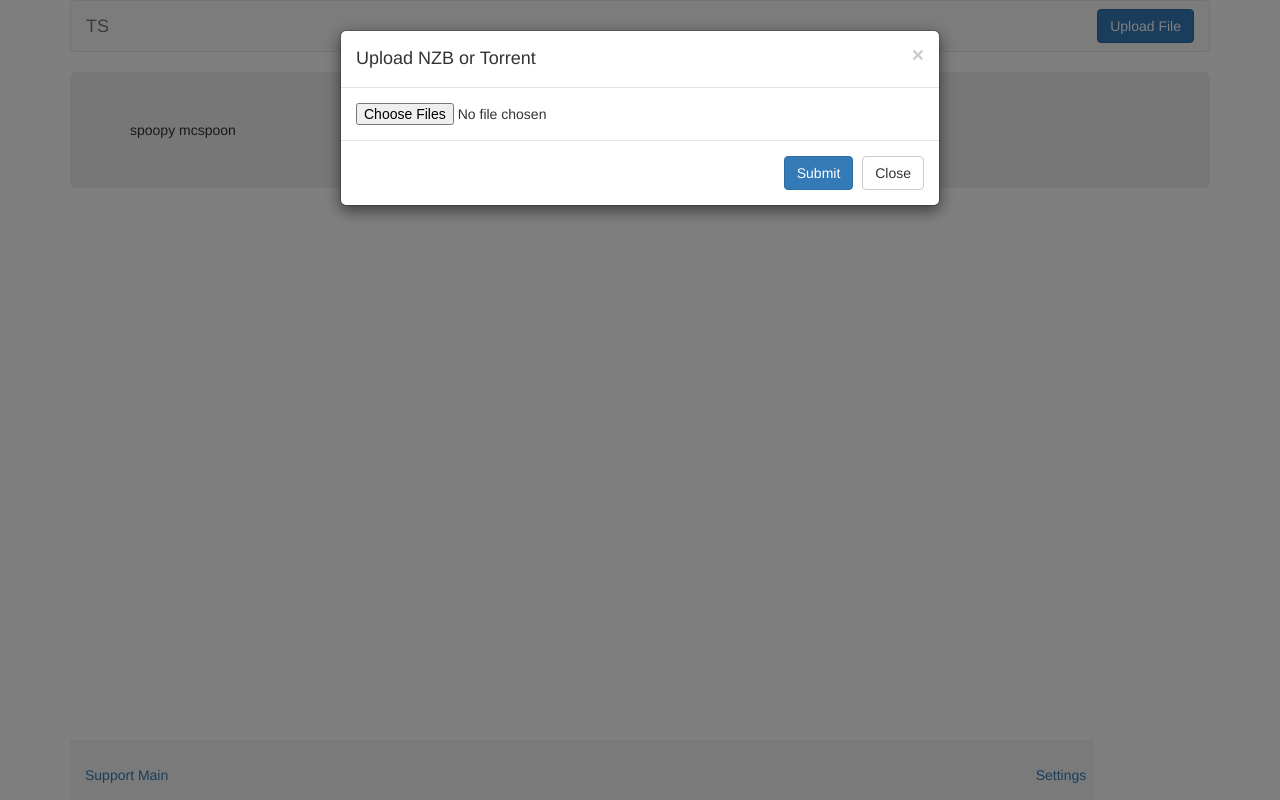
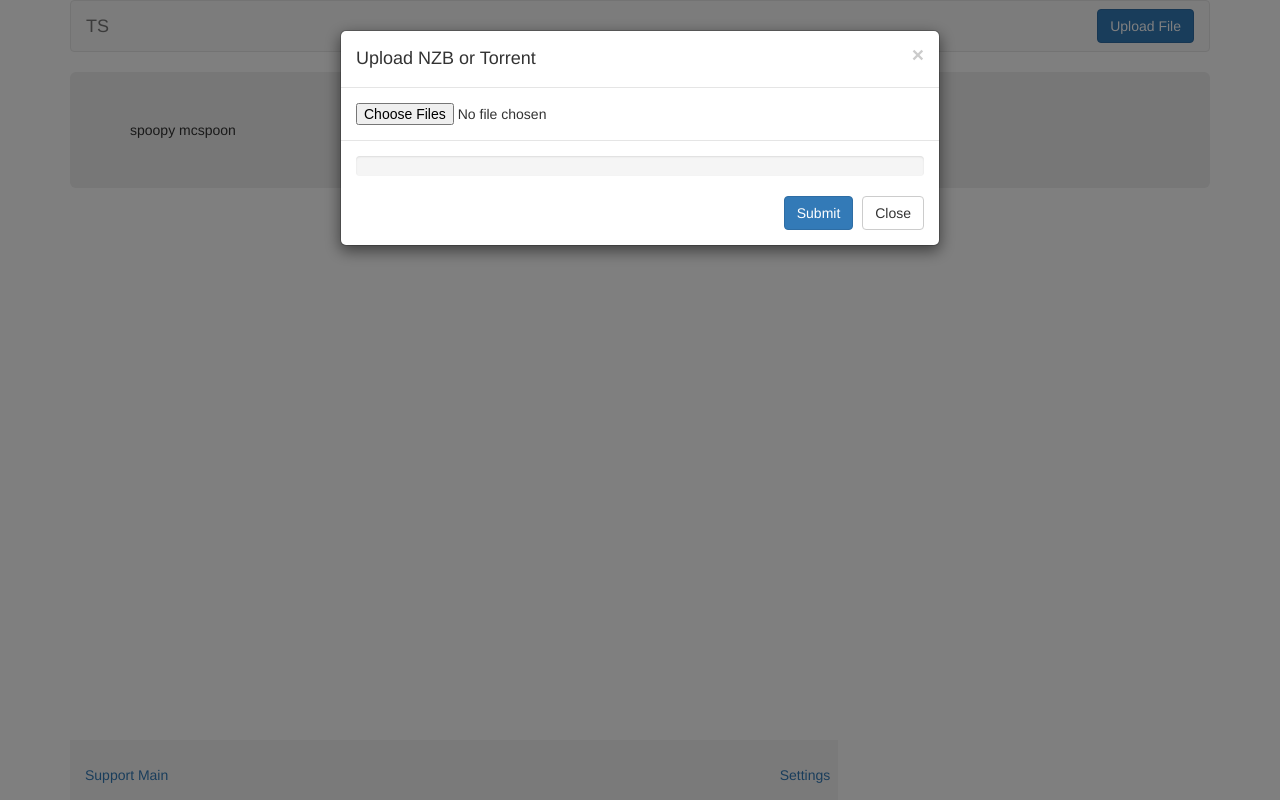
Before and after one commit to weevis/transportstation, a Flask app: page / in a window 1280 px wide, after a click on "Upload File". Run offline with Flask 2, Linux system fonts and the light colour scheme; some libraries are stand-ins or nearby versions.

Commit message:
Working progress bar on uploads of nzb or torrent

```diff
--- a/templates/layout.html
+++ b/templates/layout.html
@@ -19,7 +19,7 @@
 		 position: absolute;
 		 bottom: 0;
 		 /* Set the fixed height of the footer here */
-          width: 80%;
+          	  width: 60%;
 		  height: 60px;
 		  background-color: #f5f5f5;
 		}
--- a/templates/main_window/index.html
+++ b/templates/main_window/index.html
@@ -43,7 +43,11 @@
 					{{ uploadNZBForm.filename(multiple="multiple") }}
  			    </div>
 			    <div class="modal-footer">
-			        <button type="submit" class="btn btn-primary">Submit</button>&nbsp;<button type="button" class="btn btn-default" data-dismiss="modal">Close</button>
+			        <div class="progress progress-striped active">
+				<div class="progress-bar" role="progressbar" aria-valuenow="0" aria-valuemin="0" aria-valuemax="100">
+				</div>
+				</div>
+			        <button type="submit" class="btn btn-primary">Submit</button>&nbsp;<button type="button" class="btn btn-default" data-dismiss="modal" id="closebtn">Close</button>
 			    </div>
 			    </form>
 			</div>
@@ -70,13 +74,32 @@
 				type: "POST",
 				method: "POST",
 				data: fdata,
+				beforeSend: function() {
+					$('.progress-bar').css('width', 0+'%').attr('aria-valuenow', 0);
+				},
+				xhr: function() {
+					var xhr = $.ajaxSettings.xhr();
+					xhr.upload.onprogress = function(e) {
+						if(e.lengthComputable)
+						{
+							var max = e.total;
+							var current = e.loaded;
+							var Percentage = (current * 100)/max;
+							$('.progress-bar').css('width', Percentage+'%').attr('aria-valuenow', Percentage);
+							console.log(Percentage);
+						}
+					};
+					return xhr;
+				},
 				cache: false,
 				processData: false,
 				contentType: false,
-				async: false,
 				success: function( data ) {
 			                if( data.success == true )
                     			{
+						var $el = $('#filename');
+						$el.wrap('<form>').closest('form').get(0).reset();
+						$el.unwrap();
 			                        alert('success');
 		                        }
 		                       else
@@ -91,7 +114,6 @@
 		$(document).ready( function() {
 			$('input[type=file]').on('change', prepareUpload);
 			$('form').on('submit', uploadFiles );
-
 		});
 	</script>
 	{% endblock %}
```
Also changed, not shown: 5 other files. Lines whose indentation alone changed are shown as unchanged.
